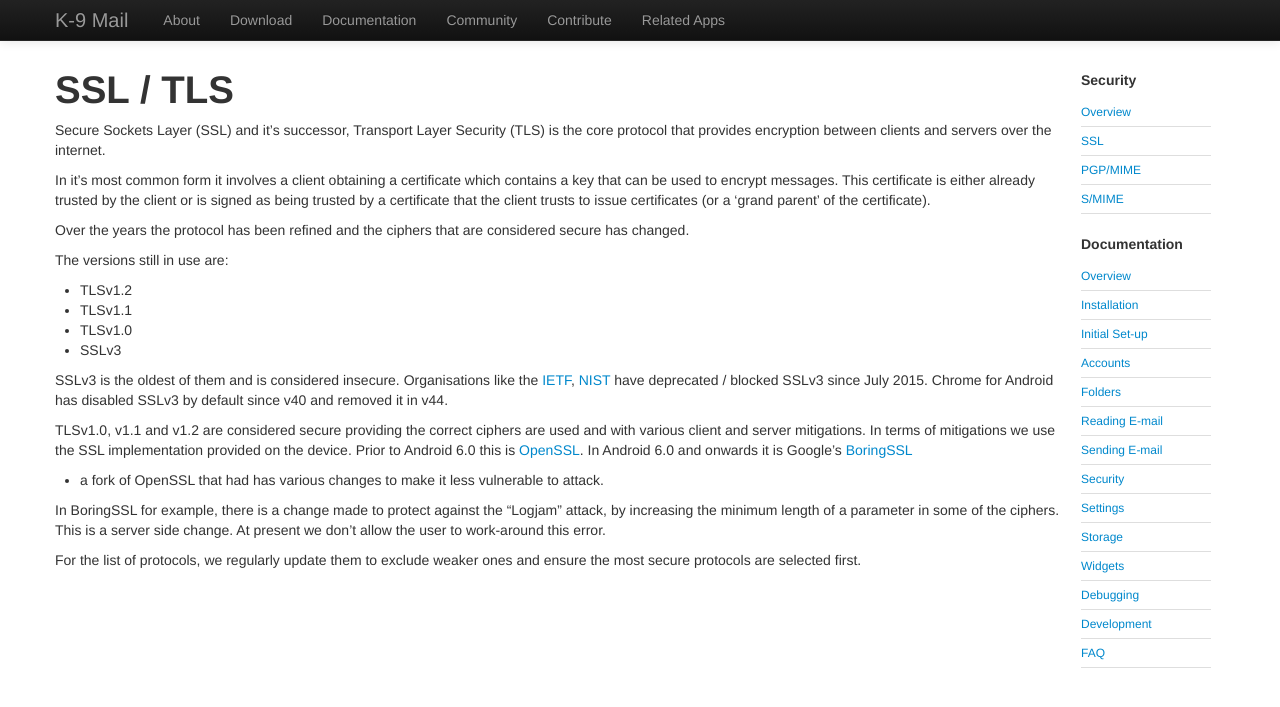
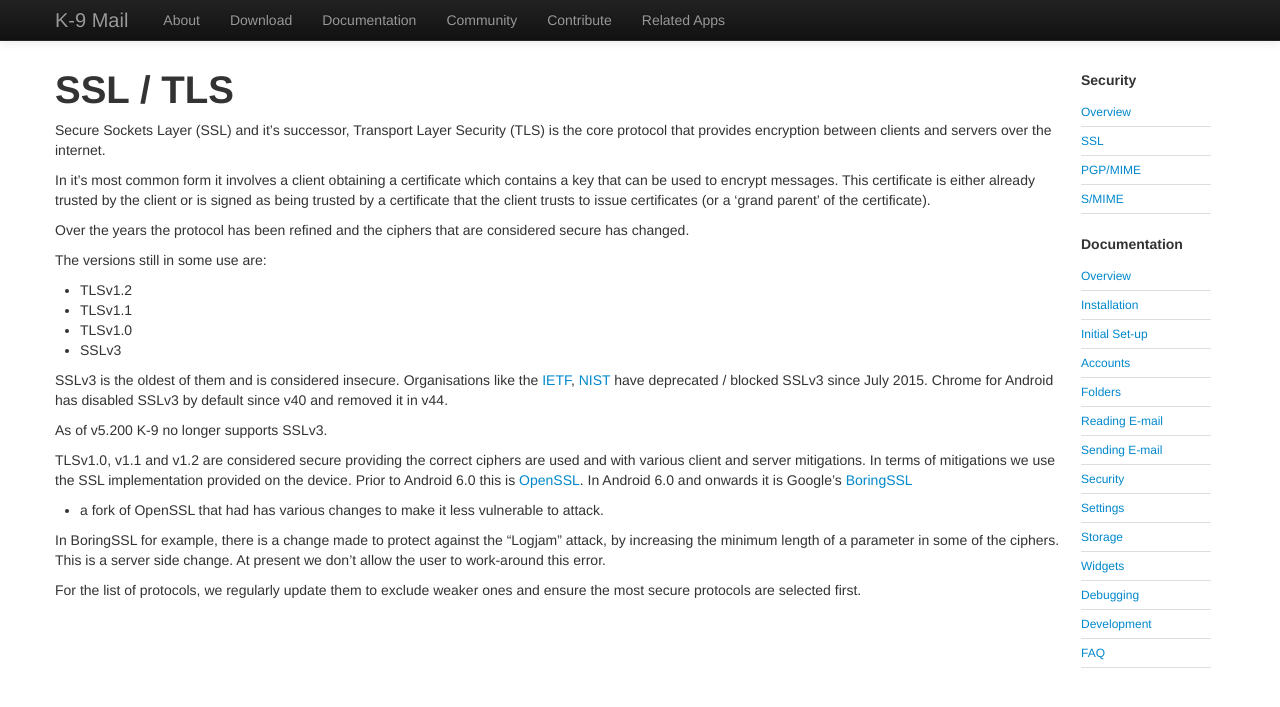
Before and after one commit to k9mail/k9mail.app, a Jekyll site: the page built from documentation/security/ssl.md, in a window 1280 px wide. Shown: the top 707 px of the page. Built offline with Jekyll 4.4.1, drawn with Linux system fonts in a browser that asks for light colours; nearby versions of some CDN libraries.

Commit message:
Update ssl.md

```diff
--- a/documentation/security/ssl.md
+++ b/documentation/security/ssl.md
@@ -16,7 +16,7 @@ In it's most common form it involves a client obtaining a certificate which cont
 
 Over the years the protocol has been refined and the ciphers that are considered secure has changed.
 
-The versions still in use are:
+The versions still in some use are:
 
 * TLSv1.2
 * TLSv1.1
@@ -24,6 +24,8 @@ The versions still in use are:
 * SSLv3
 
 SSLv3 is the oldest of them and is considered insecure. Organisations like the <a href="https://tools.ietf.org/html/rfc7568">IETF</a>, <a href="http://csrc.nist.gov/groups/STM/cmvp/documents/fips140-2/FIPS1402IG.pdf">NIST</a> have deprecated / blocked SSLv3 since July 2015. Chrome for Android has disabled SSLv3 by default since v40 and removed it in v44.
+
+As of v5.200 K-9 no longer supports SSLv3.
 
 TLSv1.0, v1.1 and v1.2 are considered secure providing the correct ciphers are used and with various client and server mitigations.
 In terms of mitigations we use the SSL implementation provided on the device.
```
